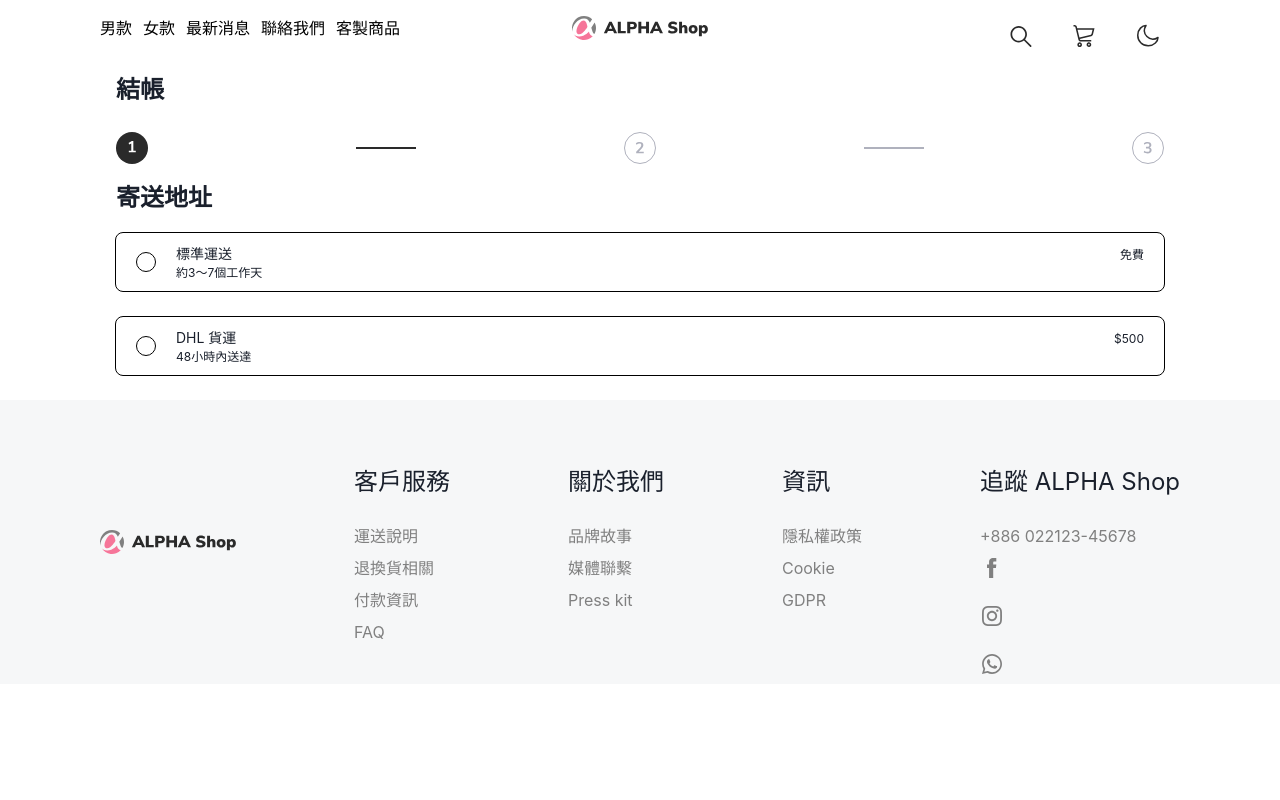
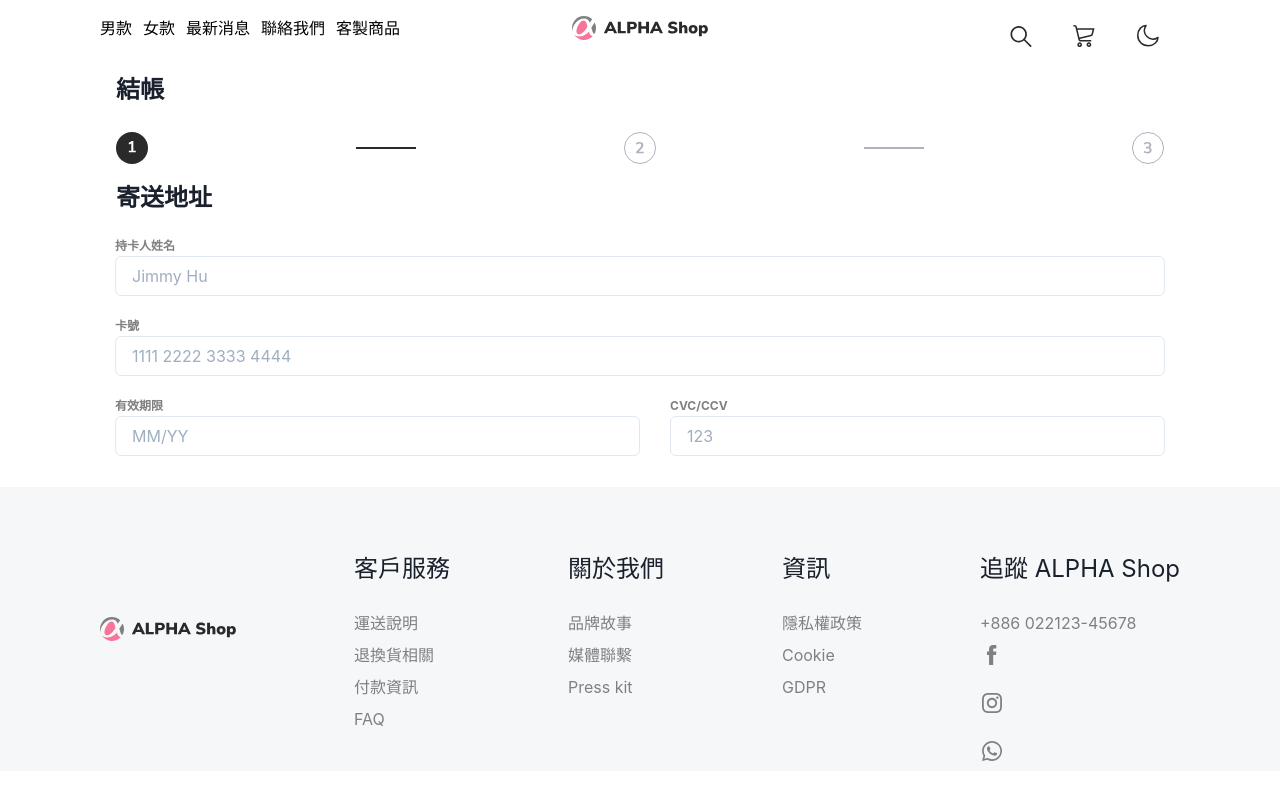
Before and after one commit to changjandam/alpha-camp-react, a React (Create React App) app: page / in a window 1280 px wide. Built offline with nearby package versions, Linux system fonts and the light colour scheme.

Commit message:
add payment layout

```diff
--- a/src/components/UI/Input.js
+++ b/src/components/UI/Input.js
@@ -1,7 +1,8 @@
-import React from 'react';
+import React, { useState } from 'react';
 import styled from 'styled-components';
 import { Select, Input as ChakraInput, Box } from '@chakra-ui/react';
 import { IoMdArrowDropdown } from 'react-icons/io';
+import { useRef } from 'react';
 
 const Label = styled.label`
   color: #808080;
@@ -10,16 +11,20 @@ const Label = styled.label`
   font-weight: bold;
 `;
 
-const typeSelector = (props) => {
+const typeSelector = (props, value, setValue) => {
   switch (props.tagType) {
     case 'input':
       return (
         <ChakraInput
           id={props.id}
-          placeholder={props.placeholder}
           type={props.type}
           focusBorderColor='#f67599'
-          _placeholder={props.placeholder}
+          placeholder={props.placeholder}
+          inputMode={props.inputmode}
+          maxLength={props.maxLength}
+          value={value}
+          onChange={setValue}
+          pattern={props.pattern}
         />
       );
     case 'select':
@@ -28,7 +33,8 @@ const typeSelector = (props) => {
           icon={<IoMdArrowDropdown />}
           focusBorderColor='#f67599'
           w={props.w}
-          _placeholder={props.placeholder}
+          value={value}
+          onChange={setValue}
         >
           {props.options
             ? props.options.map((option) => (
@@ -40,15 +46,15 @@ const typeSelector = (props) => {
         </Select>
       );
     default:
-      return new Error();
+      throw new Error();
   }
 };
 
 export default function Input(props) {
   return (
-    <Box pr={props.pr} mb={'1rem'}>
+    <Box pl={props.pl} pr={props.pr} mb={'1rem'}>
       <Label htmlFor={props.id}>{props.title}</Label>
-      {typeSelector(props)}
+      {typeSelector(props, props.value, props.setValue)}
     </Box>
   );
 }
--- a/src/components/header/navbar/Navbar.js
+++ b/src/components/header/navbar/Navbar.js
@@ -10,6 +10,7 @@ const Div = styled.div`
   transform-origin: top;
   transform: scaleY(0);
   box-shadow: 0 2px 5px #cdcdcd;
+  background: white;
   ul,
   div {
     opacity: 0;
--- a/src/components/main/Address.js
+++ b/src/components/main/Address.js
@@ -35,7 +35,9 @@ export default function Address() {
 
   return (
     <Box>
-      <Text m={'1rem'} fontSize={'1.5rem'} fontWeight={'700'}>寄送地址</Text>
+      <Text m={'1rem'} fontSize={'1.5rem'} fontWeight={'700'}>
+        寄送地址
+      </Text>
       <Form>
         <Grid templateColumns={'1fr 1fr'}>
           <Input
--- a/src/components/main/Main.js
+++ b/src/components/main/Main.js
@@ -1,10 +1,11 @@
 import React from 'react';
 import styled from 'styled-components';
 import CenterDiv from '../layout/CenterDiv';
+import Step from './Step';
 import Address from './Address';
 import Transport from './Transport'
-import Step from './Step';
-import { Text } from '@chakra-ui/react';
+import Payment from './Payment';
+
 
 const Div = styled(CenterDiv)`
   display: flex;
@@ -27,7 +28,7 @@ export default function Main() {
     <Div>
       <P>結帳</P>
       <Step />
-      <Transport />
+      <Payment />
     </Div>
   );
 }
--- /dev/null
+++ b/src/components/main/Payment.js
@@ -0,0 +1,128 @@
+import React from 'react';
+import styled from 'styled-components';
+import Input from '../UI/Input.js';
+
+import { Box, Text, Grid } from '@chakra-ui/react';
+import { useReducer } from 'react';
+
+const Form = styled.form`
+  margin: 15px;
+`;
+
+export default function Payment() {
+  const cardInfoInitialState = {
+    name: '',
+    number: '',
+    expire: '',
+    cvc: '',
+  };
+
+  const cardInfoReducer = (state, action) => {
+    switch (action.type) {
+      case 'name':
+        return {
+          ...state,
+          name: action.payload,
+        };
+      case 'number':
+        const inputNumber = action.payload.replace(/\s/g, '');
+
+        const addSpace = (number) => {
+          let slices = [];
+          for (let i = 0; i < number.length; i += 4) {
+            slices.push(
+              number.slice(i, i + 4 < number.length ? i + 4 : number.length)
+            );
+          }
+          const outputNumber = slices.length
+            ? slices.reduce((pre, current) => {
+                return pre + ' ' + current;
+              })
+            : '';
+
+          return outputNumber;
+        };
+
+        return {
+          ...state,
+          number: addSpace(inputNumber),
+        };
+      case 'expire':
+        return {
+          ...state,
+          expire: action.payload,
+        };
+      case 'cvc':
+        return {
+          ...state,
+          cvc: action.payload,
+        };
+      default:
+        throw new Error();
+    }
+  };
+
+  const [cardInfo, dispatchCardInfo] = useReducer(
+    cardInfoReducer,
+    cardInfoInitialState
+  );
+
+  return (
+    <Box>
+      <Text m={'1rem'} fontSize={'1.5rem'} fontWeight={'700'}>
+        寄送地址
+      </Text>
+      <Form>
+        <Input
+          tagType='input'
+          id='card-name'
+          placeholder='Jimmy Hu'
+          title='持卡人姓名'
+          value={cardInfo.name}
+          setValue={(e) =>
+            dispatchCardInfo({ type: 'name', payload: e.target.value })
+          }
+        />
+        <Input
+          tagType='input'
+          id='card-number'
+          type='tel'
+          placeholder='1111 2222 3333 4444'
+          inputmode='numeric'
+          maxLength='19'
+          title='卡號'
+          value={cardInfo.number}
+          setValue={(e) =>
+            dispatchCardInfo({ type: 'number', payload: e.target.value })
+          }
+        />
+        <Grid templateColumns={'1fr 1fr'}>
+          <Input
+            tagType='input'
+            id='card-expires'
+            type='tel'
+            placeholder='MM/YY'
+            title='有效期限'
+            value={cardInfo.expire}
+            setValue={(e) =>
+              dispatchCardInfo({ type: 'expire', payload: e.target.value })
+            }
+          />
+          <Input
+            tagType='input'
+            id='card-cvc'
+            type='tel'
+            placeholder='123'
+            title='CVC/CCV'
+            pl='30px'
+            maxLength='3'
+            value={cardInfo.cvc}
+            setValue={(e) =>
+              dispatchCardInfo({ type: 'cvc', payload: e.target.value })
+            }
+          />
+        </Grid>
+      </Form>
+    </Box>
+  );
+}
```
